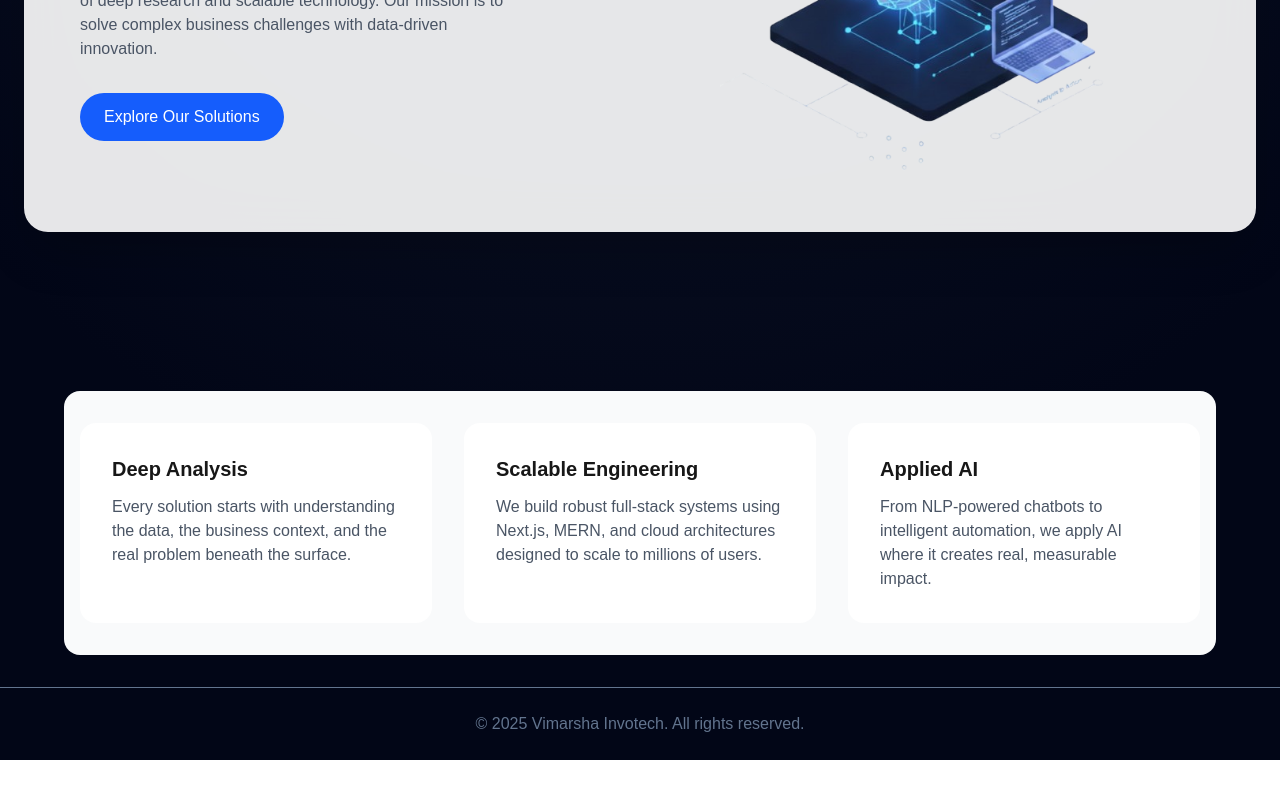
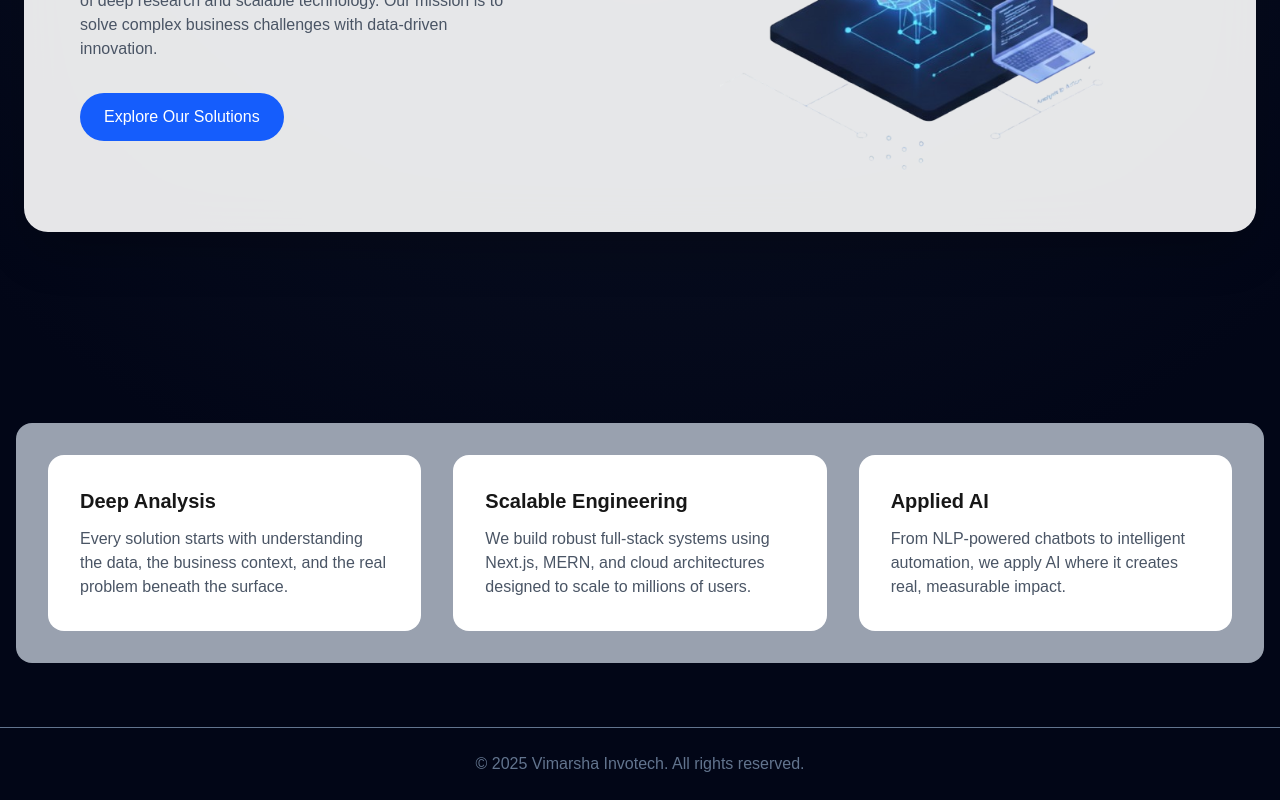
Before and after one commit to pintu1609/Vimarsha-Invotech, a Next.js app: page / in a window 1280 px wide. Shown: the part 409-1209 px from the top of the page. Before the commit the page ends 1169 px from the top, so only its background shows below. Built offline with nearby package versions, Linux system fonts and the light colour scheme.

Commit message:
improve css in home page

```diff
--- a/src/app/page.tsx
+++ b/src/app/page.tsx
@@ -74,8 +74,8 @@ export default function HomePage() {
 
 
 
-      <section className="py-8 bg-gray-50 px-4 mx-16 mb-8 rounded-2xl">
-  <div className="max-w-6xl mx-auto grid md:grid-cols-3 gap-8">
+      <section className="py-8  px-4 mb-8  flex items-center justify-center ">
+  <div className="relative max-w-7xl w-full mx-auto grid md:grid-cols-3 gap-8 bg-gray-400 p-8 rounded-2xl">
 
     {/* Card 1 */}
     <div className="group bg-white rounded-2xl p-8 transition-all duration-300 hover:-translate-y-2 hover:shadow-2xl hover:shadow-blue-500/20 cursor-pointer">
```
